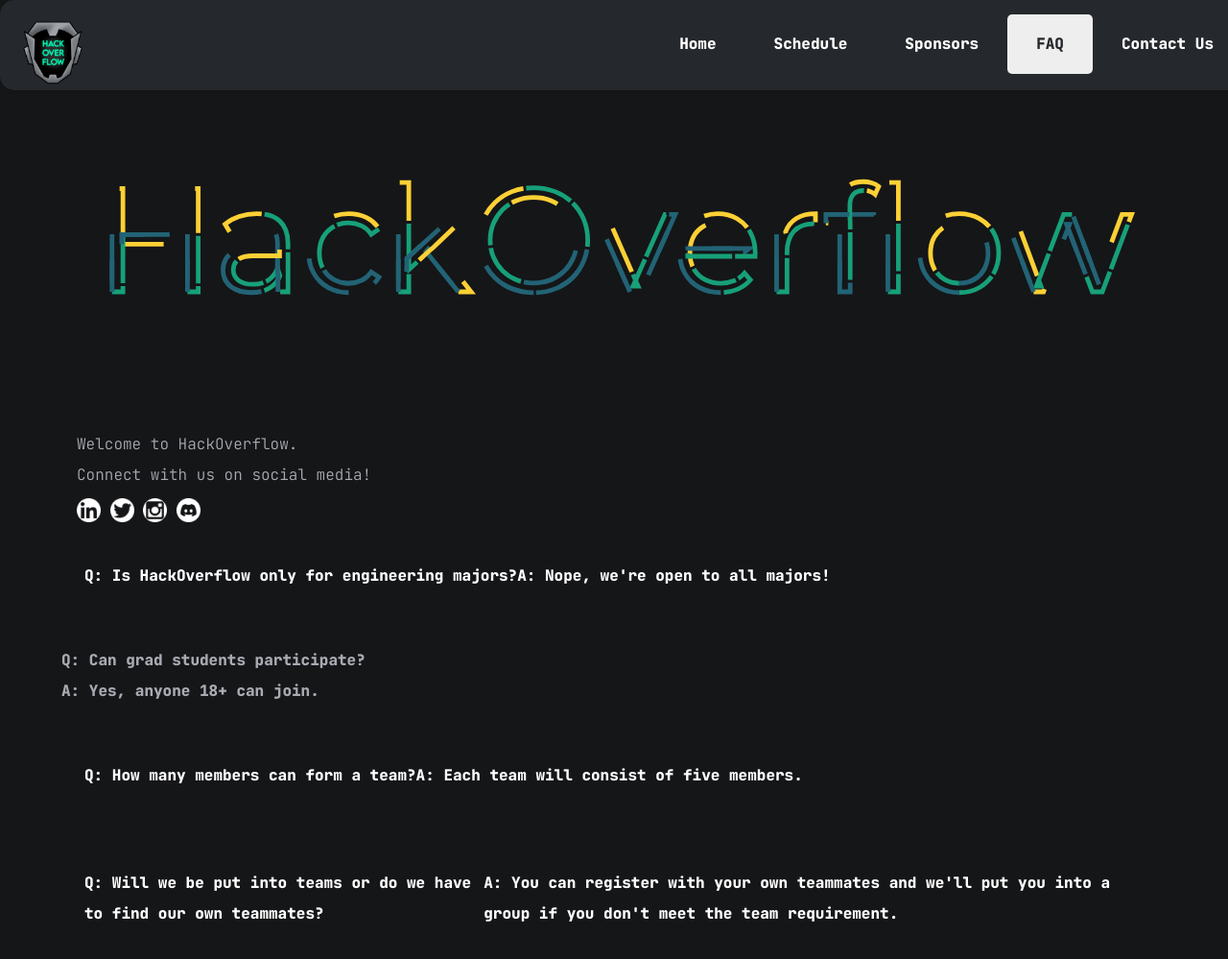
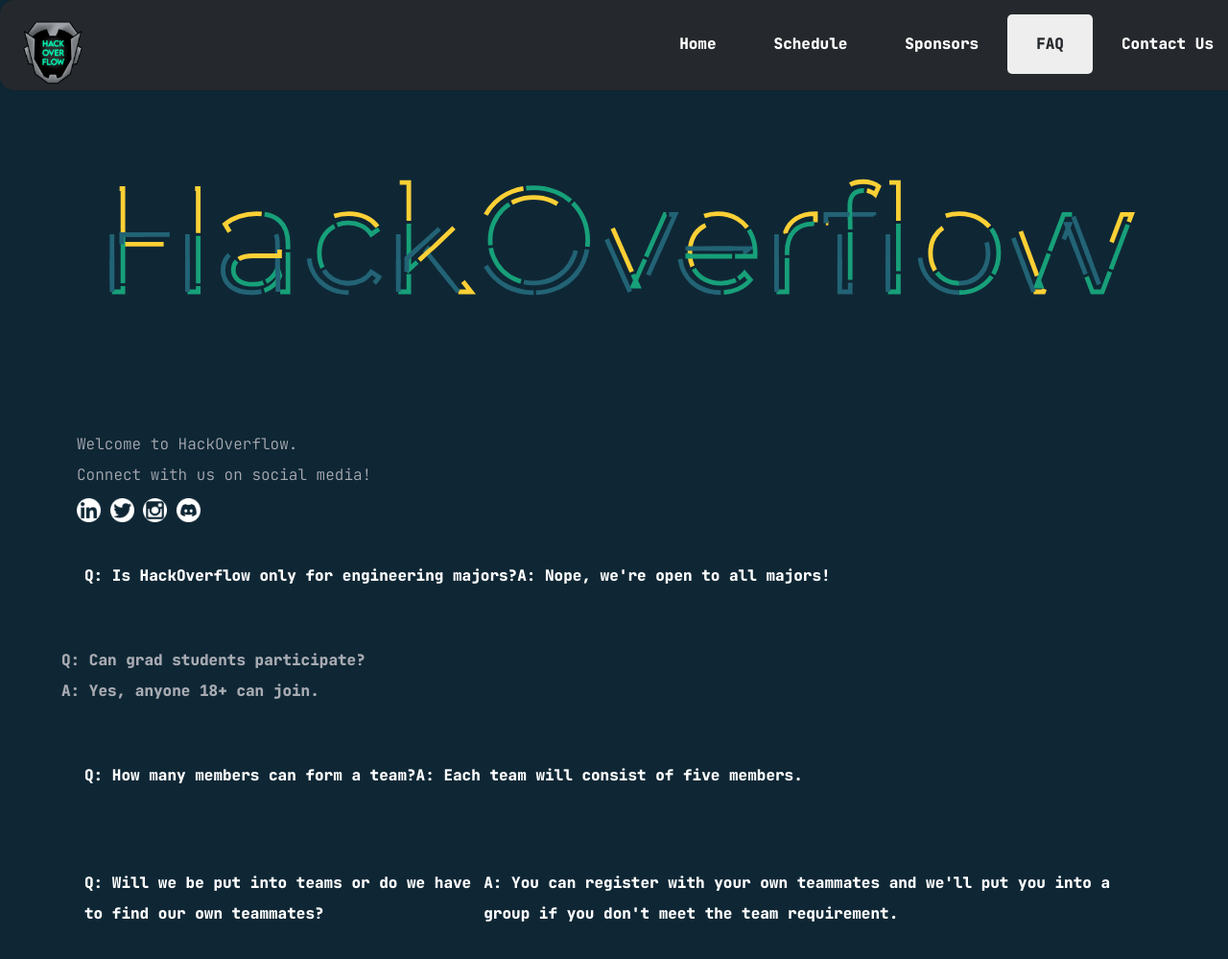
Before and after one commit to J-Souffle/T4GWebsite, a Jekyll site: the page built from pages/FAQ.md, in a window 1280 px wide and 1056 px high. Shown: the top 999 px of the window at 96% size. Built offline with Jekyll 4.4.1, drawn with Linux system fonts in a browser that asks for light colours.

Commit message:
homechange

```diff
--- /dev/null
+++ b/_includes/web-animation.html
@@ -0,0 +1,6 @@
+<center>
+   <video width="500px" height="100%" autoplay="autoplay">
+        <source src="../assets/images/Bot_Web_Ani.mp4" type="video/mp4">
+        <source src="../assets/images/Bot_Web_Ani.ogg" type="video/ogg">
+    </video>
+</center>
--- a/_layouts/blog.html
+++ b/_layouts/blog.html
@@ -4,7 +4,8 @@
   <body>
     <main>
       <div style="padding:5rem" ></div>
-      {% include title-animated.html %}
+      <!-- {% include title-animated.html %} -->
+      {% include web-animation.html%}
       <!-- {% include bio.html %} -->
       {% include about.html %}
       {% include schedule.html %}
--- a/assets/css/blog.css
+++ b/assets/css/blog.css
@@ -29,10 +29,9 @@
 html,
 body {
   color: var(--white-2);
-  background-color: var(--gray-6);
+  background-color: #0f2735;
   font-family: "JetBrains Mono", monospace;
   line-height: 2rem;
-  background-color: var(--gray-5);
 }
 #bio {
 display: flex;
```
Also changed, not shown: 1 other file.
